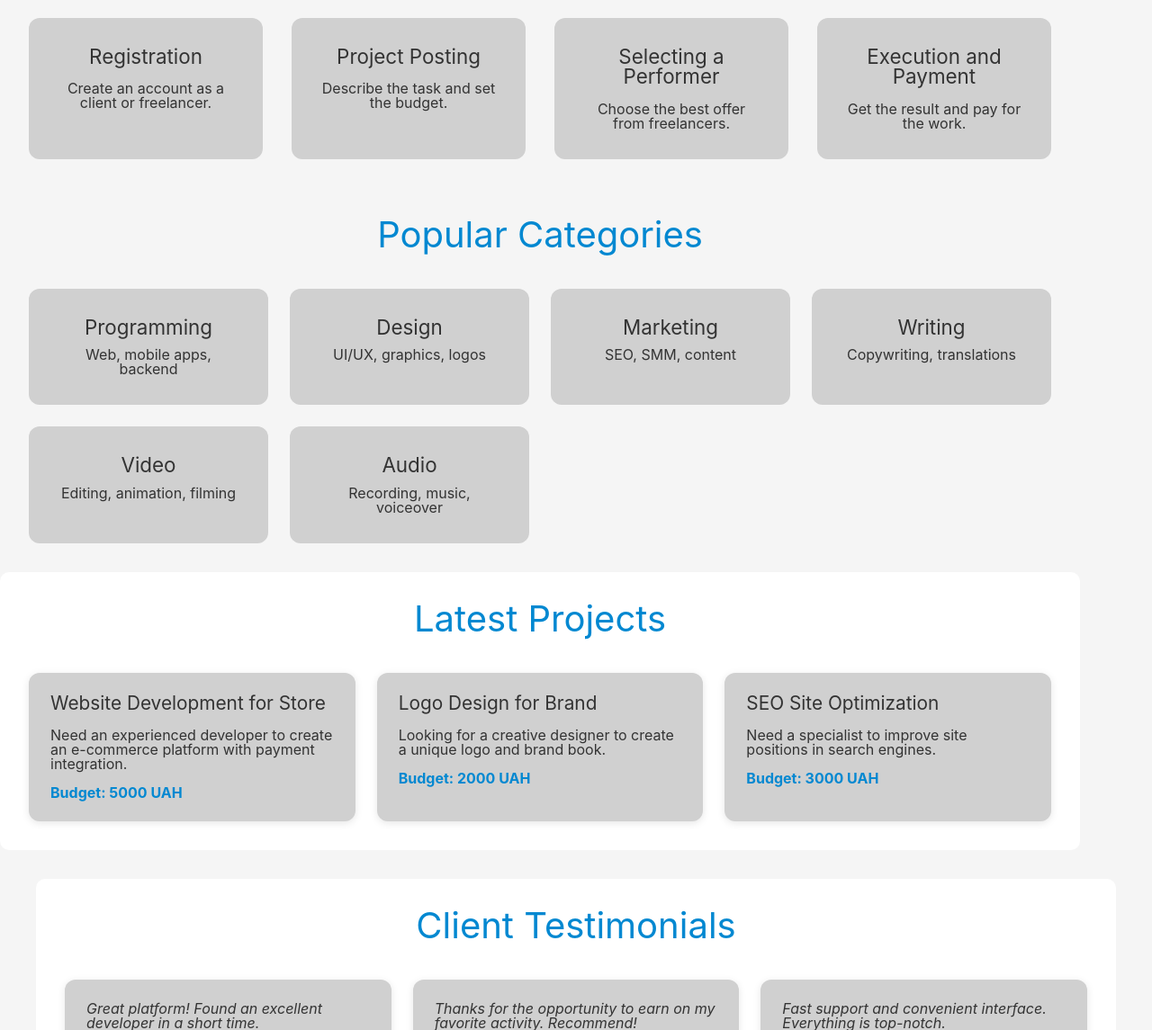
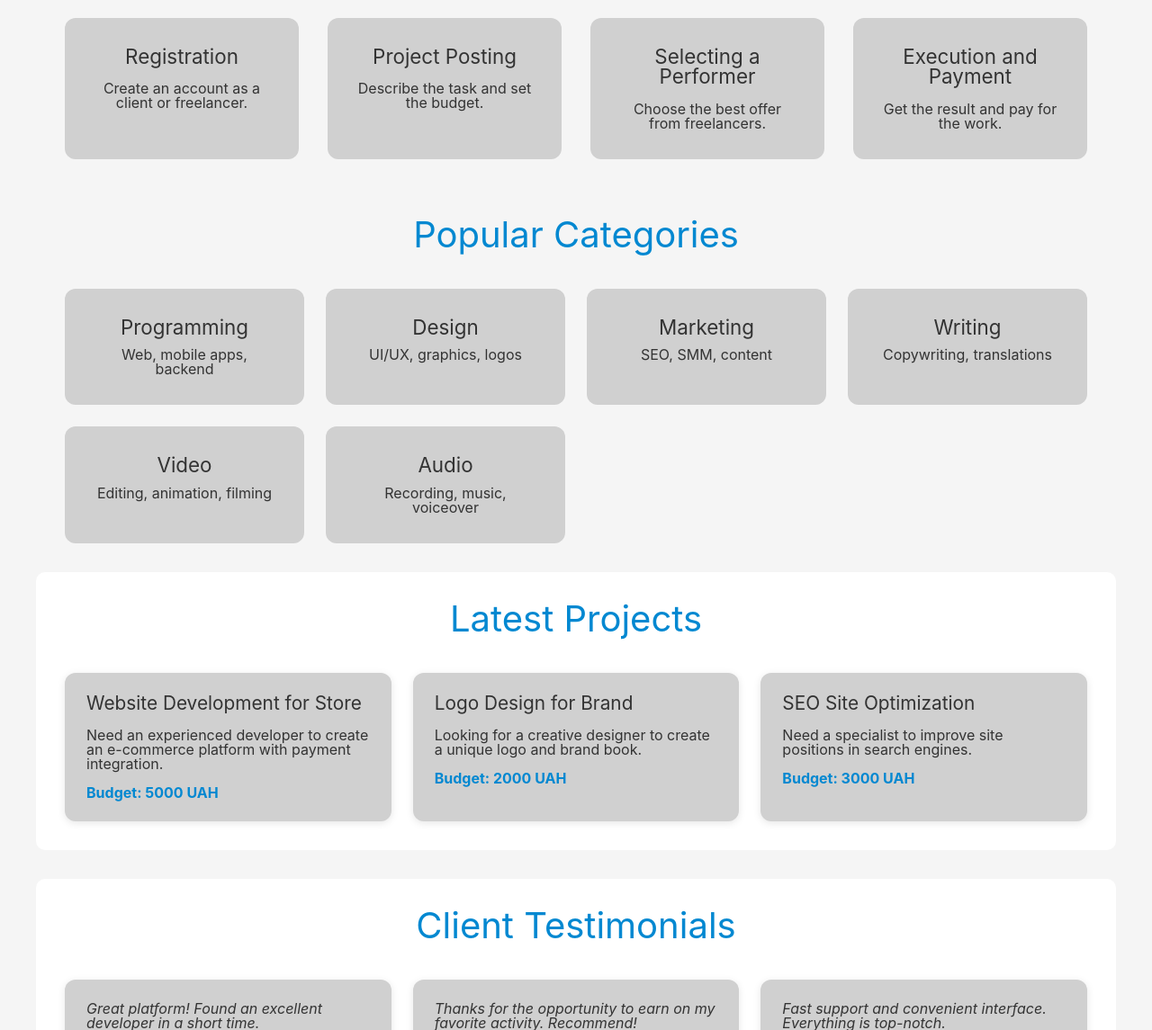
Before and after one commit to jekaboss/FreelancePro1.0, a plain HTML site: page index.html in a window 1280 px wide. Shown: the part 528-1673 px from the top of the page at 90% size. Drawn offline with Linux system fonts and the light colour scheme.

Commit message:
Add files via upload

```diff
--- a/css/style.css
+++ b/css/style.css
@@ -389,7 +389,7 @@ input:checked+.slider:before {
 /* Секція категорій */
 .categories {
   max-width: 1200px;
-  /* margin: 4rem auto; */
+  margin: 0rem auto;
   padding: 2rem;
 }
 
@@ -433,7 +433,7 @@ input:checked+.slider:before {
 /* Секція останніх проектів */
 .latest-projects {
   max-width: 1200px;
-  /* margin: 4rem auto; */
+  margin: 0rem auto;
   padding: 2rem;
   background-color: var(--nav-bg);
   border-radius: 10px;
@@ -476,7 +476,7 @@ input:checked+.slider:before {
 /* Секція як це працює */
 .how-it-works {
   max-width: 1200px;
-  /* margin: 4rem auto; */
+  margin: 0rem auto;
   padding: 2rem;
 }
 
```
